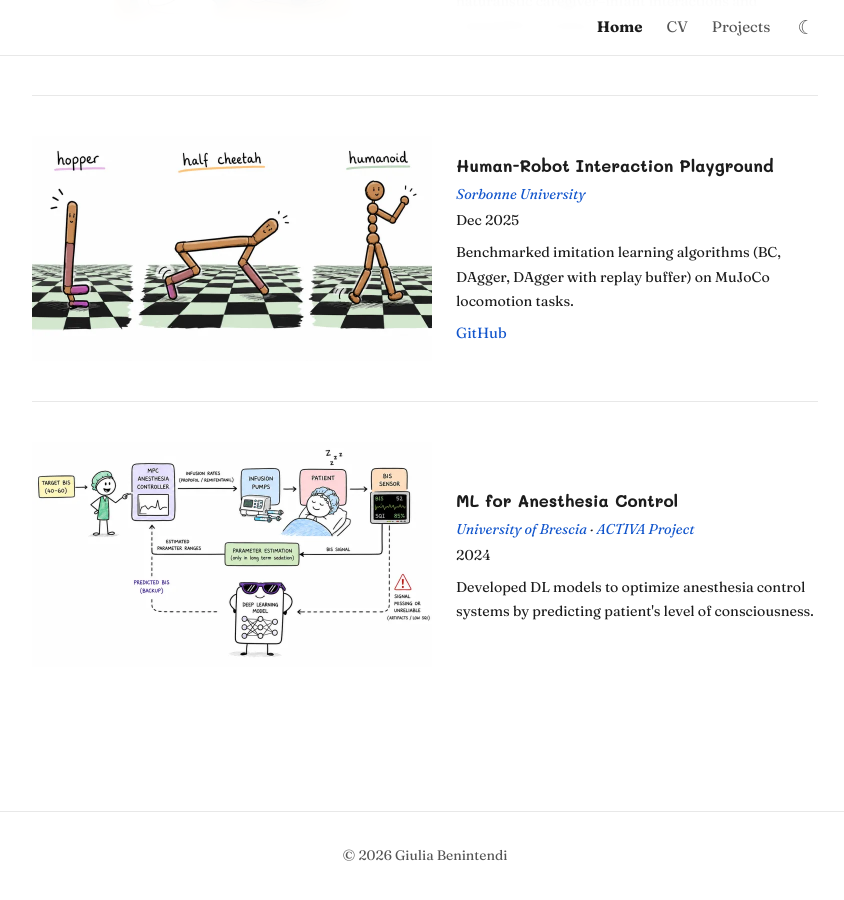
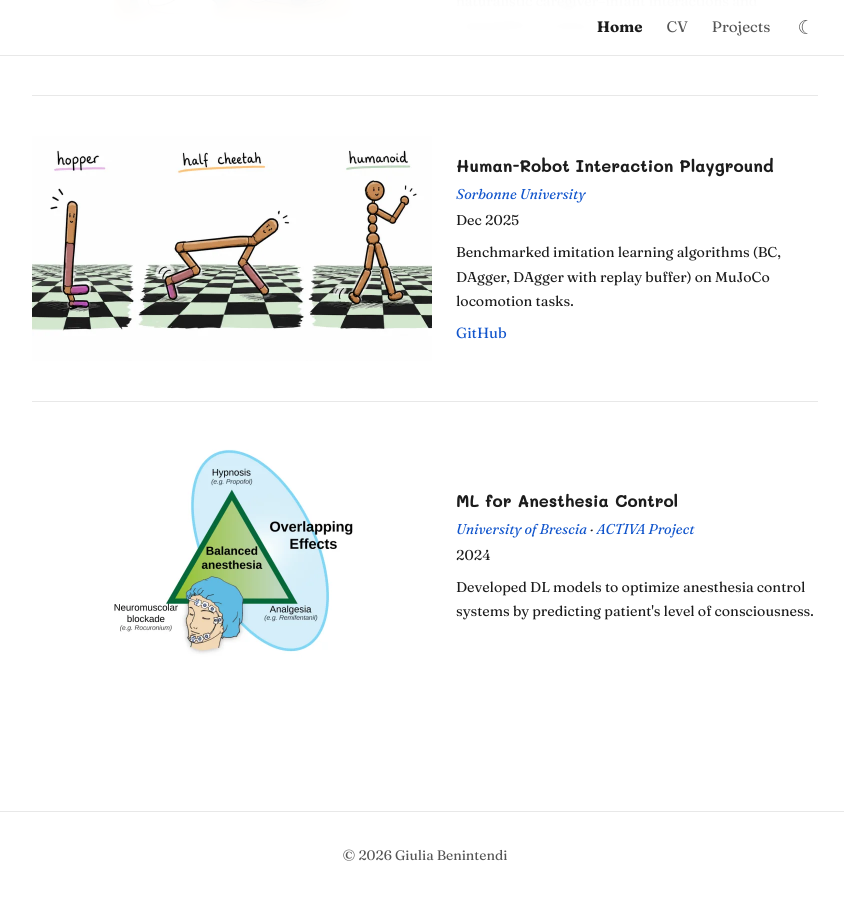
Before and after one commit to giuliabenintendi/giuliabenintendi.github.io, a Jekyll site: the page built from index.html, in a window 1280 px wide and 900 px high, scrolled down 1477 px. Shown: the whole window, without its empty margins (215-1059 px from the left). Built offline with Jekyll 4.4.1, drawn with Linux system fonts in a browser that asks for light colours.

Commit message:
use balanced anesthesia triangle for activa card

```diff
--- a/index.html
+++ b/index.html
@@ -99,7 +99,7 @@ title: Giulia Benintendi
 
 <div class="project-card">
   <div class="project-image">
-    <img loading="lazy" src="/assets/images/activa_V2.webp" alt="ML for Anesthesia Control cartoon">
+    <img loading="lazy" src="/assets/images/activa_triangle.webp" alt="Balanced anesthesia triangle: hypnosis, analgesia and neuromuscular blockade with overlapping effects">
   </div>
   <div class="project-body">
     <h3>ML for Anesthesia Control</h3>
--- a/projects.html
+++ b/projects.html
@@ -64,7 +64,7 @@ permalink: /projects/
 
 <div class="project-card">
   <div class="project-image">
-    <img loading="lazy" src="/assets/images/activa_V2.webp" alt="ML for Anesthesia Control cartoon">
+    <img loading="lazy" src="/assets/images/activa_triangle.webp" alt="Balanced anesthesia triangle: hypnosis, analgesia and neuromuscular blockade with overlapping effects">
   </div>
   <div class="project-body">
     <h3>ML for Anesthesia Control</h3>
```
Also changed, not shown: assets/images/activa_triangle.png (added), assets/images/activa_triangle.webp (added).
